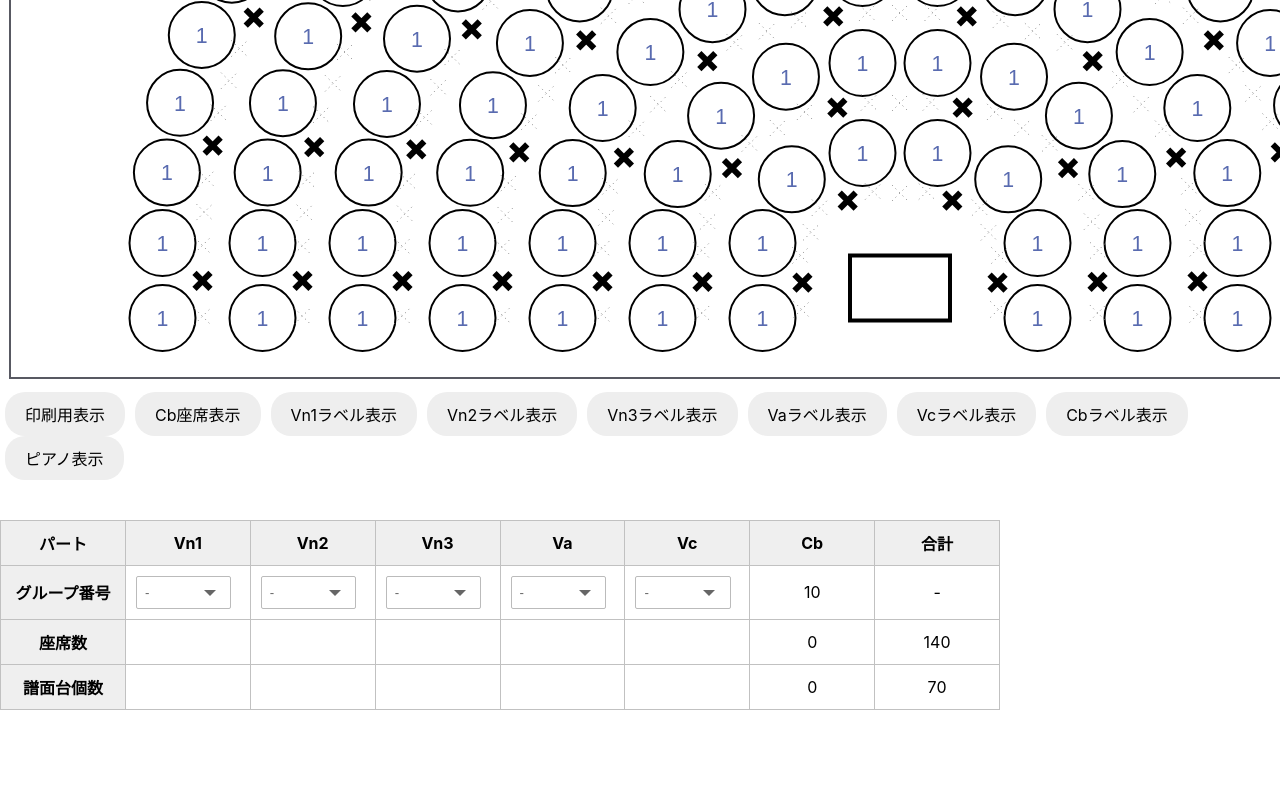
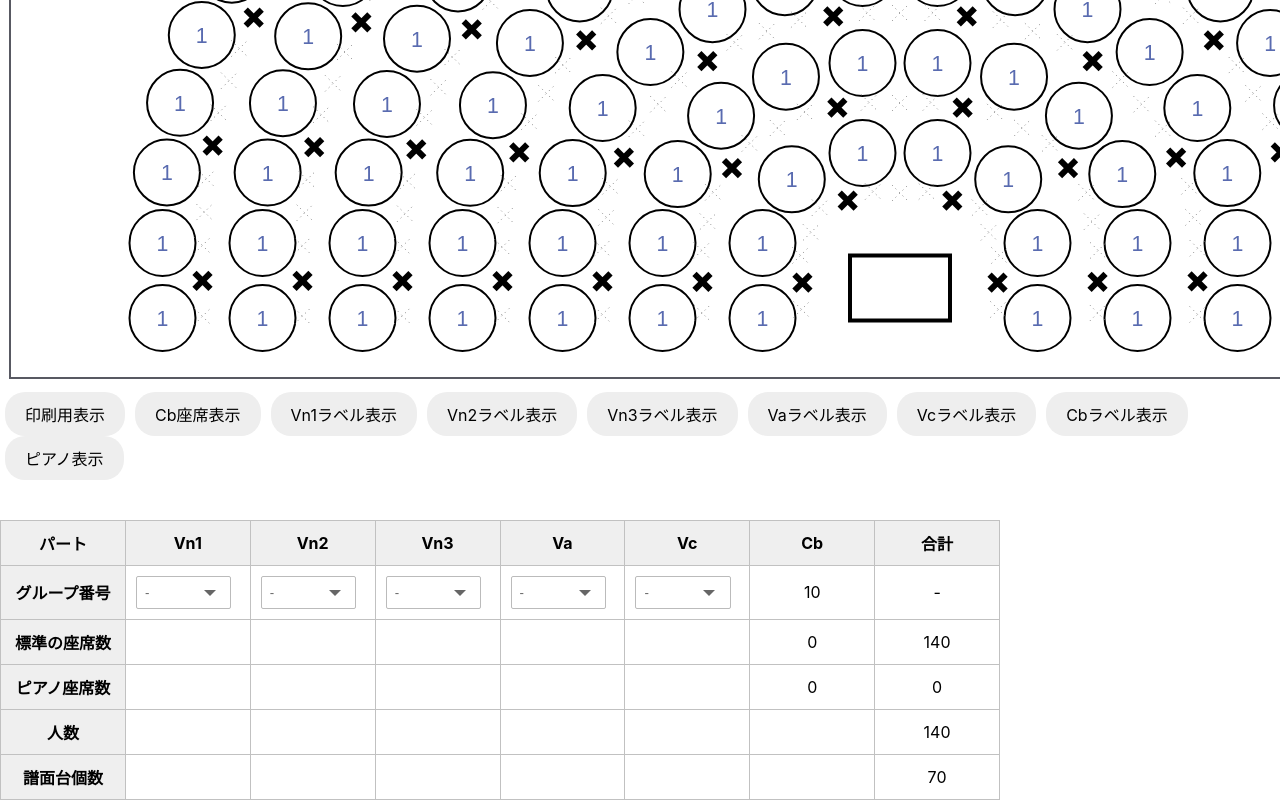
Before and after one commit to koga-miko/stage-arrangement-app, a React (Create React App) app: page / in a window 1280 px wide. Shown: the part 684-1484 px from the top of the page. Before the commit the page ends 1394 px from the top, so only its background shows below. Built offline with nearby package versions, Linux system fonts and the light colour scheme.

Commit message:
合計値のつの追加

```diff
--- a/src/App.js
+++ b/src/App.js
@@ -194,14 +194,34 @@ const App = () => {
               <td>-</td>
             </tr>
             <tr>
-              <th>座席数</th>
+              <th>標準の座席数</th>
               <td>{dispInfo===null?0:dispInfo.numOfSeats[selectedValues[IdSelIdx.Vn1]]}</td>
               <td>{dispInfo===null?0:dispInfo.numOfSeats[selectedValues[IdSelIdx.Vn2]]}</td>
               <td>{dispInfo===null?0:dispInfo.numOfSeats[selectedValues[IdSelIdx.Vn3]]}</td>
               <td>{dispInfo===null?0:dispInfo.numOfSeats[selectedValues[IdSelIdx.Va]]}</td>
               <td>{dispInfo===null?0:dispInfo.numOfSeats[selectedValues[IdSelIdx.Vc]]}</td>
-              <td>{dispInfo===null?0:dispInfo.numOfSeats[10]}</td>
+              <td>0</td>
               <td>{dispInfo===null?0:dispInfo.numOfSeats.all}</td>
+            </tr>
+            <tr>
+              <th>ピアノ座席数</th>
+              <td>{dispInfo===null?0:dispInfo.numOfPianoSeats[selectedValues[IdSelIdx.Vn1]]}</td>
+              <td>{dispInfo===null?0:dispInfo.numOfPianoSeats[selectedValues[IdSelIdx.Vn2]]}</td>
+              <td>{dispInfo===null?0:dispInfo.numOfPianoSeats[selectedValues[IdSelIdx.Vn3]]}</td>
+              <td>{dispInfo===null?0:dispInfo.numOfPianoSeats[selectedValues[IdSelIdx.Va]]}</td>
+              <td>{dispInfo===null?0:dispInfo.numOfPianoSeats[selectedValues[IdSelIdx.Vc]]}</td>
+              <td>0</td>
+              <td>{dispInfo===null?0:dispInfo.numOfPianoSeats.all}</td>
+            </tr>
+            <tr>
+              <th>人数</th>
+              <td>{dispInfo===null?0:dispInfo.numOfPersons[selectedValues[IdSelIdx.Vn1]]}</td>
+              <td>{dispInfo===null?0:dispInfo.numOfPersons[selectedValues[IdSelIdx.Vn2]]}</td>
+              <td>{dispInfo===null?0:dispInfo.numOfPersons[selectedValues[IdSelIdx.Vn3]]}</td>
+              <td>{dispInfo===null?0:dispInfo.numOfPersons[selectedValues[IdSelIdx.Va]]}</td>
+              <td>{dispInfo===null?0:dispInfo.numOfPersons[selectedValues[IdSelIdx.Vc]]}</td>
+              <td>{dispInfo===null?0:dispInfo.numOfPersons[selectedValues[IdSelIdx.Cb]]}</td>
+              <td>{dispInfo===null?0:dispInfo.numOfPersons.all}</td>
             </tr>
             <tr>
               <th>譜面台個数</th>
@@ -210,7 +230,7 @@ const App = () => {
               <td>{dispInfo===null?0:dispInfo.numOfStands[selectedValues[IdSelIdx.Vn3]]}</td>
               <td>{dispInfo===null?0:dispInfo.numOfStands[selectedValues[IdSelIdx.Va]]}</td>
               <td>{dispInfo===null?0:dispInfo.numOfStands[selectedValues[IdSelIdx.Vc]]}</td>
-              <td>{dispInfo===null?0:dispInfo.numOfStands[10]}</td>
+              <td>{dispInfo===null?0:dispInfo.numOfStands[selectedValues[IdSelIdx.Cb]]}</td>
               <td>{dispInfo===null?0:dispInfo.numOfStands.all}</td>
             </tr>
           </tbody>
--- a/src/CbLayer.js
+++ b/src/CbLayer.js
@@ -158,8 +158,8 @@ class CbLayer {
         }
     }
 
-    getNumOfSeats() {
-        return this.visible? this.cbSeats.filter(cbSeat=>{ return cbSeat.isExistence()}).length: 0
+    getNumOfPersons() {
+        return this.visible? this.musicStands.filter(musicStand=>{ return musicStand.hasPerson()}).length: 0
     }
 
     getNumOfStands() {
--- a/src/RectSeat.js
+++ b/src/RectSeat.js
@@ -107,6 +107,18 @@ class RectSeat extends PartsAction {
         return active
     }
 
+    hasPerson() {
+        let active = false
+        switch (this.visualState) {
+            case SeatVisualState.Normal:
+                active = true
+                break
+            default:
+                break
+        }
+        return active
+    }
+
     changedPartsActionState(state) {
         // 特になにもしない
     }
--- a/src/Seat.js
+++ b/src/Seat.js
@@ -130,6 +130,47 @@ class Seat extends PartsAction {
         return active
     }
 
+    isStandardSeat() {
+        let active = false
+        switch (this.visualState) {
+            case SeatVisualState.Normal:
+            case SeatVisualState.Red:
+            case SeatVisualState.Black:
+            case SeatVisualState.RedAndBlack:
+                active = true
+                break
+            default:
+                break
+        }
+        return active
+    }
+
+    isPianoSeat() {
+        let active = false
+        switch (this.visualState) {
+            case SeatVisualState.DoubleCircle:
+                active = true
+                break
+            default:
+                break
+        }
+        return active
+    }
+
+    hasPerson() {
+        let active = false
+        switch (this.visualState) {
+            case SeatVisualState.Normal:
+            case SeatVisualState.Red:
+            case SeatVisualState.DoubleCircle:
+                active = true
+                break
+            default:
+                break
+        }
+        return active
+    }
+
     changedPartsActionState(state) {
         // 特に何もしない
     }
--- a/src/SeatsArranger.js
+++ b/src/SeatsArranger.js
@@ -246,11 +246,28 @@ class SeatsArranger {
 
     // {numOfSeats: {1:xxx, 2:xxx,...}, numOfStands: {1:xxx, 2:xxx,...} }
     getDispInfo() {
-        const numInfo = { numOfSeats:{}, numOfStands:{}}
-        // 座席のグループごとの席数抽出
-        this.seats2D.flat().filter(seat=>{ return seat.isExistence()}).forEach(seat=>{
+        const numInfo = {
+            numOfSeats:{all:0, 1:0, 2:0, 3:0, 4:0, 5:0},
+            numOfStands:{all:0, 1:0, 2:0, 3:0, 4:0, 5:0},
+            numOfPianoSeats:{all:0, 1:0, 2:0, 3:0, 4:0, 5:0},
+            numOfPersons:{all:0, 1:0, 2:0, 3:0, 4:0, 5:0}
+        }
+        // 標準の座席のグループごとの席数抽出
+        this.seats2D.flat().filter(seat=>{ return seat.isStandardSeat()}).forEach(seat=>{
             numInfo.numOfSeats[seat.groupId] = numInfo.numOfSeats[seat.groupId] === undefined? 1: numInfo.numOfSeats[seat.groupId]+1
             numInfo.numOfSeats.all = numInfo.numOfSeats.all === undefined? 1: numInfo.numOfSeats.all + 1
+        })
+
+        // piano椅子のグループごとの席数抽出
+        this.seats2D.flat().filter(seat=>{ return seat.isPianoSeat()}).forEach(seat=>{
+            numInfo.numOfPianoSeats[seat.groupId] = numInfo.numOfPianoSeats[seat.groupId] === undefined? 1: numInfo.numOfPianoSeats[seat.groupId]+1
+            numInfo.numOfPianoSeats.all = numInfo.numOfPianoSeats.all === undefined? 1: numInfo.numOfPianoSeats.all + 1
+        })
+
+        // 人数のグループごとの席数抽出
+        this.seats2D.flat().filter(seat=>{ return seat.hasPerson()}).forEach(seat=>{
+            numInfo.numOfPersons[seat.groupId] = numInfo.numOfPersons[seat.groupId] === undefined? 1: numInfo.numOfPersons[seat.groupId]+1
+            numInfo.numOfPersons.all = numInfo.numOfPersons.all === undefined? 1: numInfo.numOfPersons.all + 1
         })
 
         // 譜面台のグループごとの個数抽出
@@ -264,9 +281,9 @@ class SeatsArranger {
             })
         })
 
-        // コントラバスの席数・個数の抽出
-        numInfo.numOfSeats[SeatsArranger.cbGroupId] = this.cbLayer.getNumOfSeats()
-        numInfo.numOfSeats.all = numInfo.numOfSeats.all === undefined? 1: numInfo.numOfSeats.all + numInfo.numOfSeats[SeatsArranger.cbGroupId]
+        // コントラバスの人数と譜面台の個数抽出
+        numInfo.numOfPersons[SeatsArranger.cbGroupId] = this.cbLayer.getNumOfPersons()
+        numInfo.numOfPersons.all = numInfo.numOfPersons.all === undefined? 1: numInfo.numOfPersons.all + numInfo.numOfPersons[SeatsArranger.cbGroupId]
 
         numInfo.numOfStands[SeatsArranger.cbGroupId] = this.cbLayer.getNumOfStands()
         numInfo.numOfStands.all = numInfo.numOfStands.all === undefined? 1: numInfo.numOfStands.all + numInfo.numOfStands[SeatsArranger.cbGroupId]
```
